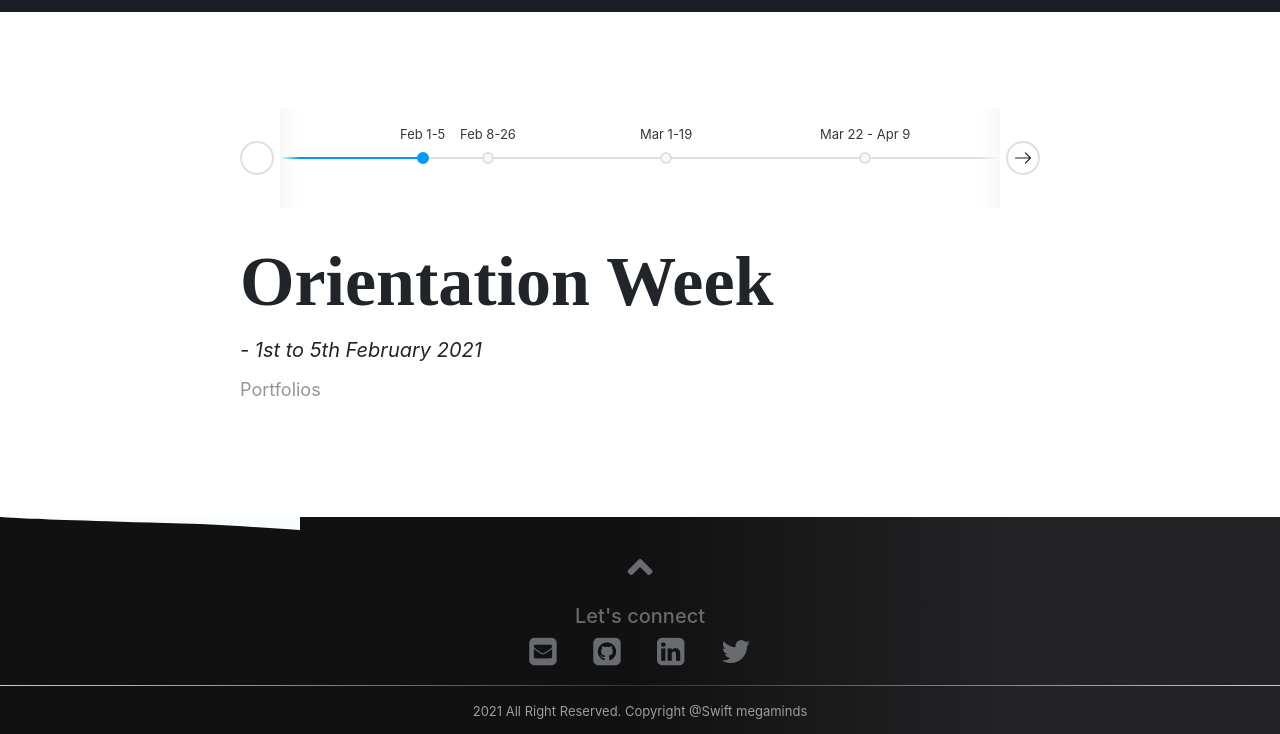
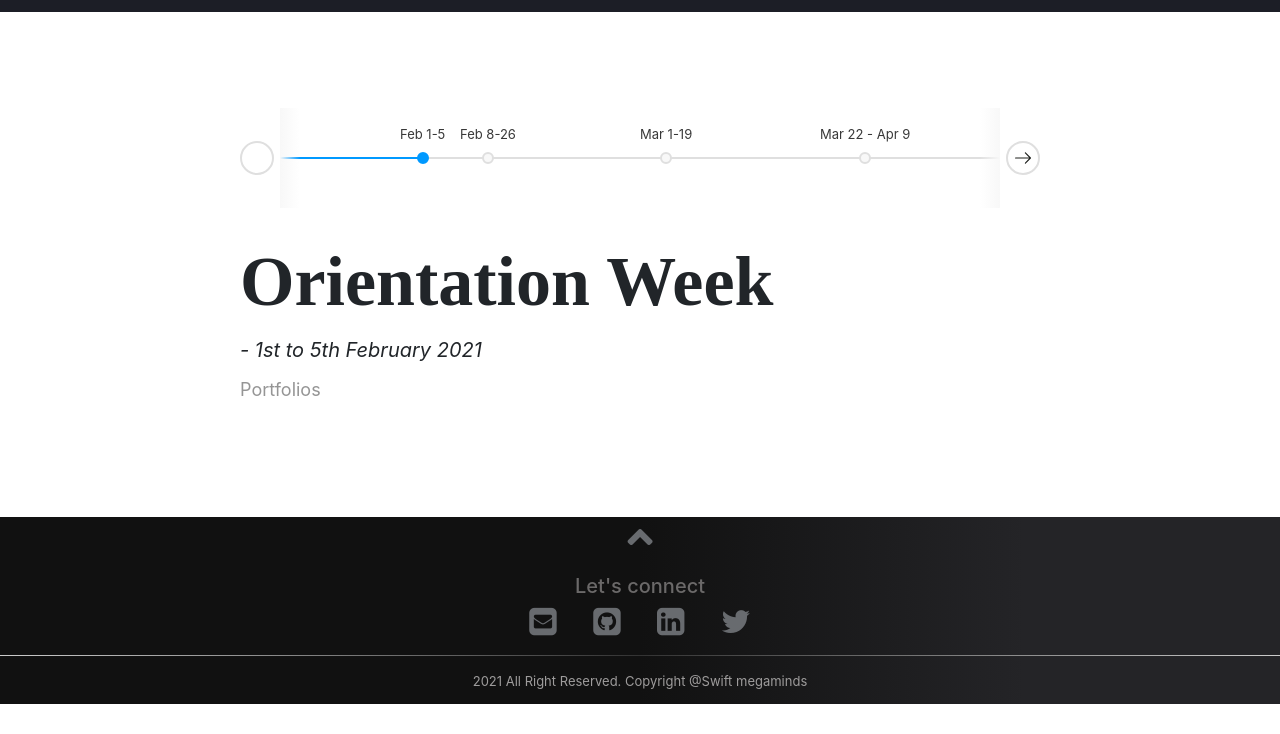
Before and after one commit to Swift-Megaminds/swift-megaminds-portfolio, a Jekyll site: the page built from index.html, in a window 1280 px wide. Shown: the part 5241-5975 px from the top of the page. Built offline with Jekyll 4.4.1, drawn with Linux system fonts in a browser that asks for light colours; nearby versions of some CDN libraries; after the commit the page ends 5945 px from its top, so only the background shows below that.

Commit message:
Fix footer section

```diff
--- a/_includes/footer_minimal.html
+++ b/_includes/footer_minimal.html
@@ -1,8 +1,8 @@
 <div id="footer_body">
     <footer class="mh-100">
-        <svg class="svg svg-top" xmlns="http://www.w3.org/2000/svg" fill="#f9fcfe" height="30" preserveAspectRatio="none">
+        <!-- <svg class="svg svg-top" xmlns="http://www.w3.org/2000/svg" fill="#f9fcfe" height="30" preserveAspectRatio="none">
 			<path d="M0,0S1.209,1.508,200.671,7.031C375.088,15.751,454.658,30,600,30V0H0ZM1200,0s-90.21,1.511-200.671,7.034C824.911,15.751,745.342,30,600,30V0h600Z"></path>
-		</svg>
+		</svg>	 -->
         <p class="text-center">
             <a href=#profile-picture><i id="arrow_up" class="fas fa-angle-up "></i></a>
         </p>
```
